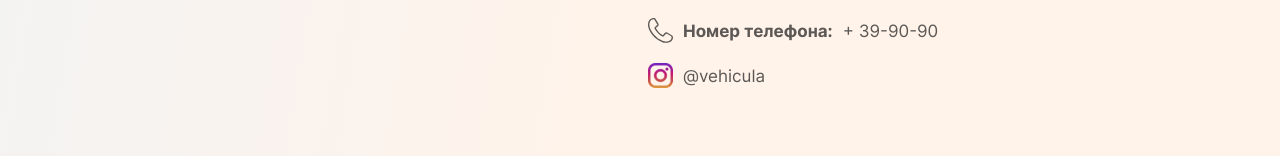
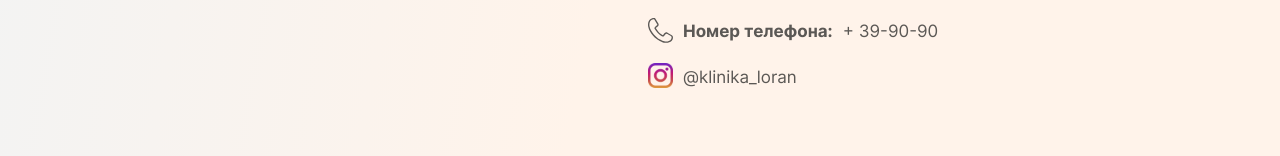
Before and after one commit to evilya2505/loran-frontend, a React (Create React App) app: page / in a window 1280 px wide. Shown: the part 2632-2788 px from the top of the page. Built offline with nearby package versions, Linux system fonts and the light colour scheme.

Commit message:
fix: edit instagram address and make it link

```diff
--- a/src/blocks/contacts.css
+++ b/src/blocks/contacts.css
@@ -38,6 +38,10 @@
   color: #5B5855;
 }
 
+.contacts__info-phone {
+  text-decoration: none;
+}
+
 .contacts__info-item {
   display: flex;
   align-items: center;
@@ -50,6 +54,11 @@
 .contacts__info-icon {
   margin-right: 10px;
   width: 25px;
+}
+
+.contacts__info-link {
+  text-decoration: none;
+  color: #5B5855;
 }
 
 @media screen and (max-width: 900px) {
--- a/src/components/Contacts.js
+++ b/src/components/Contacts.js
@@ -27,11 +27,15 @@ function Contacts({ handleMenuEl }) {
             <div className="contacts__info-item">
               <img src={phonePath} className="contacts__info-icon" alt="иконка телефона"/>
               <h4 className="contacts__info-title">Номер телефона:</h4>
-              <p className="contacts__info-subtitle">+ 39-90-90</p>
+              <a href="tel:+39-90-90" className="contacts__info-subtitle contacts__info-phone">+ 39-90-90</a>
             </div>
             <div className="contacts__info-item">
-              <img className="contacts__info-icon" alt="иконка инстаграма" src={instagramIcon} />
-              <p className="contacts__info-subtitle">@vehicula</p>
+              <a className="contacts__info-link" href="https://www.instagram.com/klinika_loran/" target="_blank" rel="noreferrer">
+                <img className="contacts__info-icon" alt="иконка инстаграма" src={instagramIcon} />
+              </a>
+              <a className="contacts__info-link" href="https://www.instagram.com/klinika_loran/" target="_blank" rel="noreferrer">
+                <p className="contacts__info-subtitle">@klinika_loran</p>
+              </a>
             </div>
           </div>
         </div>
```
